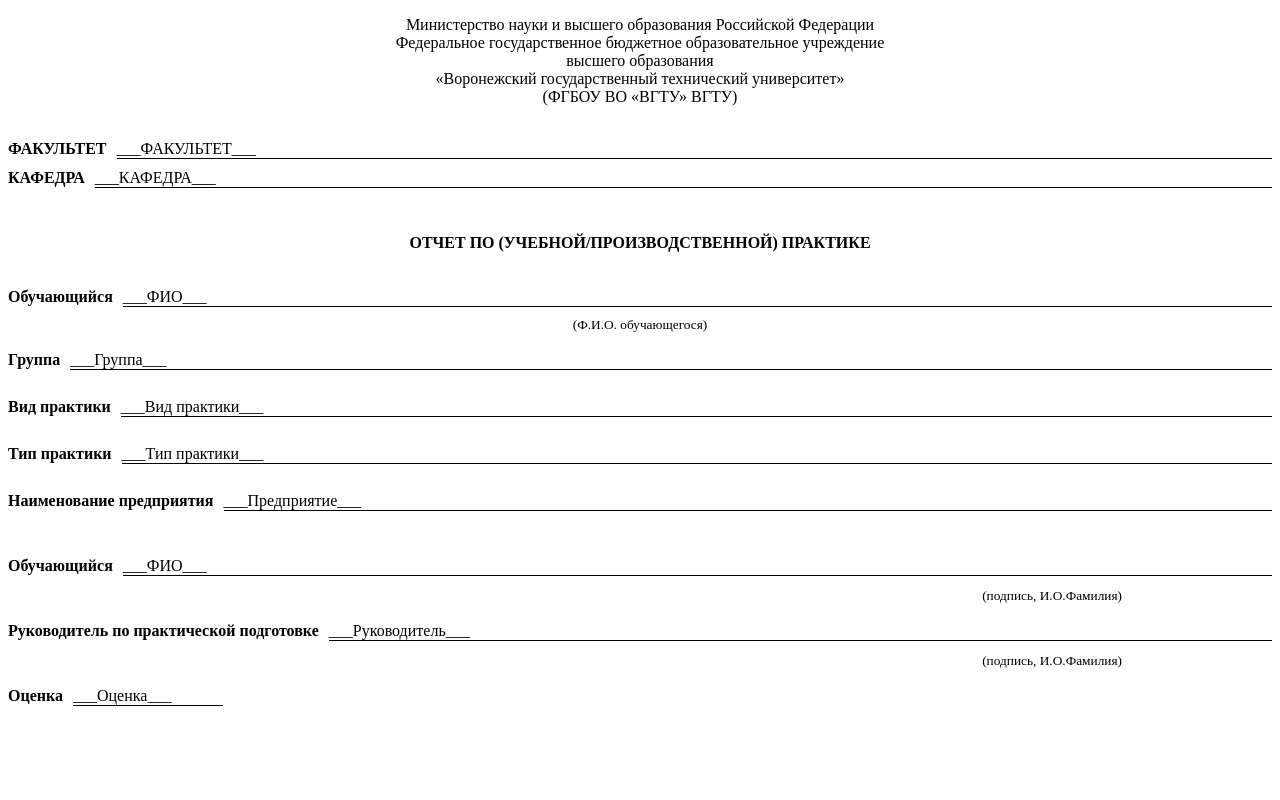
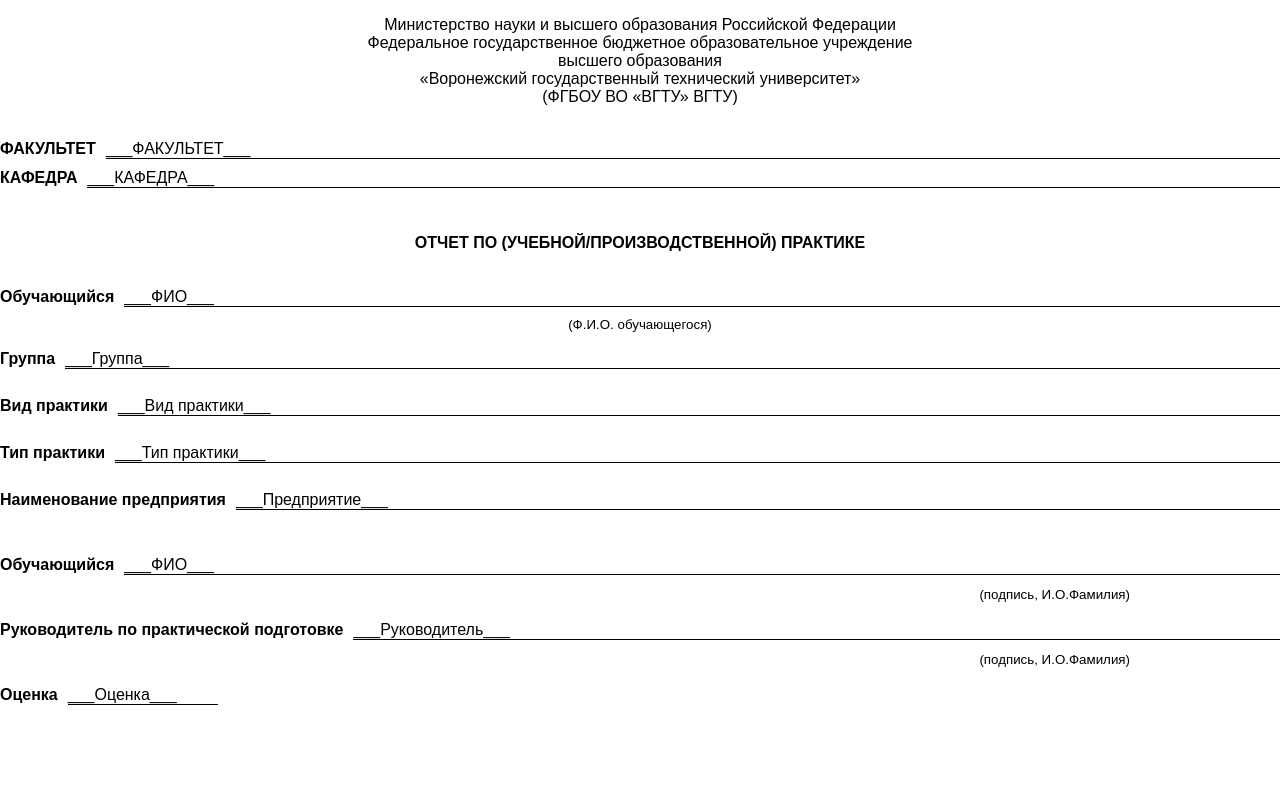
Before and after one commit to MrKartozka/doc-generator, a plain HTML site: page docs/report.html in a window 1280 px wide. Shown: the top 800 px of the page. Drawn offline with Linux system fonts and the light colour scheme; files that its build step writes are made by us from their sources.

Commit message:
Styles: (Бахнул в отчете и дневнике одинаковый фонт и стиль, на превью тоже все ОК)

```diff
--- a/styles/diary.css
+++ b/styles/diary.css
@@ -4,7 +4,6 @@
     padding: 0;
     counter-reset: section;
     background: white !important;
-    /* Убедимся, что фон белый */
 }
 
 .container {
--- a/styles/report.css
+++ b/styles/report.css
@@ -1,3 +1,12 @@
+body {
+    font-family: Arial, sans-serif;
+    margin: 0;
+    padding: 0;
+    counter-reset: section;
+    background: white !important;
+}
+
+
 .line-container {
     display: flex;
     align-items: baseline;
```
